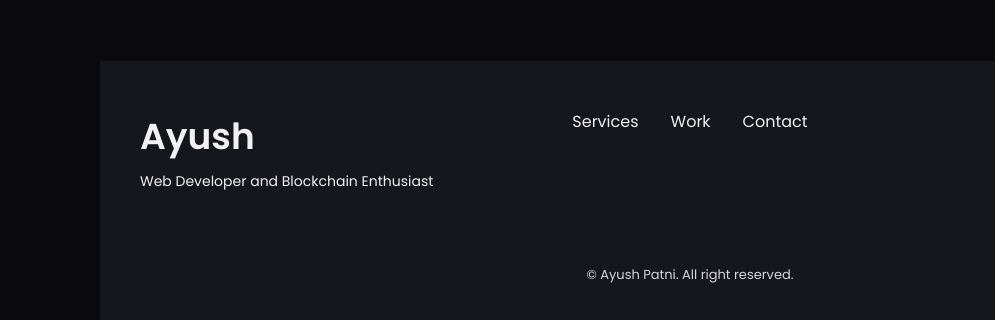
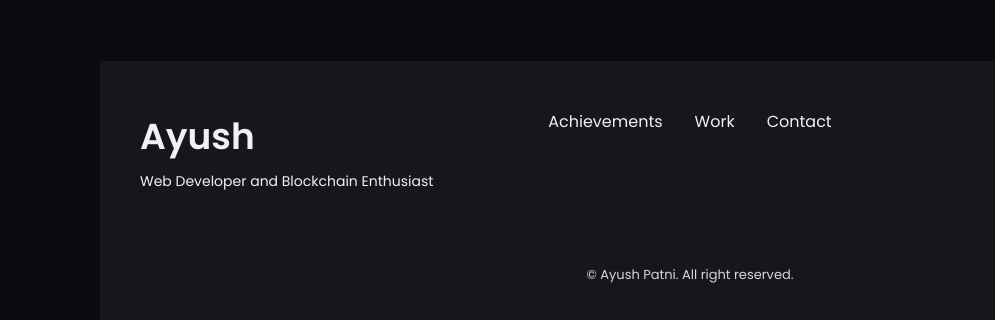
Before and after one commit to prajwalprogrammer/portfolio, a plain HTML site: page index.html in a window 1280 px wide. Shown: the part 5998-6318 px from the top of the page, 0-995 px from the left. Drawn offline with nearby package versions, Linux system fonts and the light colour scheme.

Commit message:
footer updated

```diff
--- a/index.html
+++ b/index.html
@@ -797,7 +797,7 @@
                     </div>
                     <ul class="footer__links">
                         <li>
-                            <a href="#achievements" class="footer__link">Services</a>
+                            <a href="#achievements" class="footer__link">Achievements</a>
                         </li>
                         <li>
                             <a href="#Work" class="footer__link">Work</a>
```
